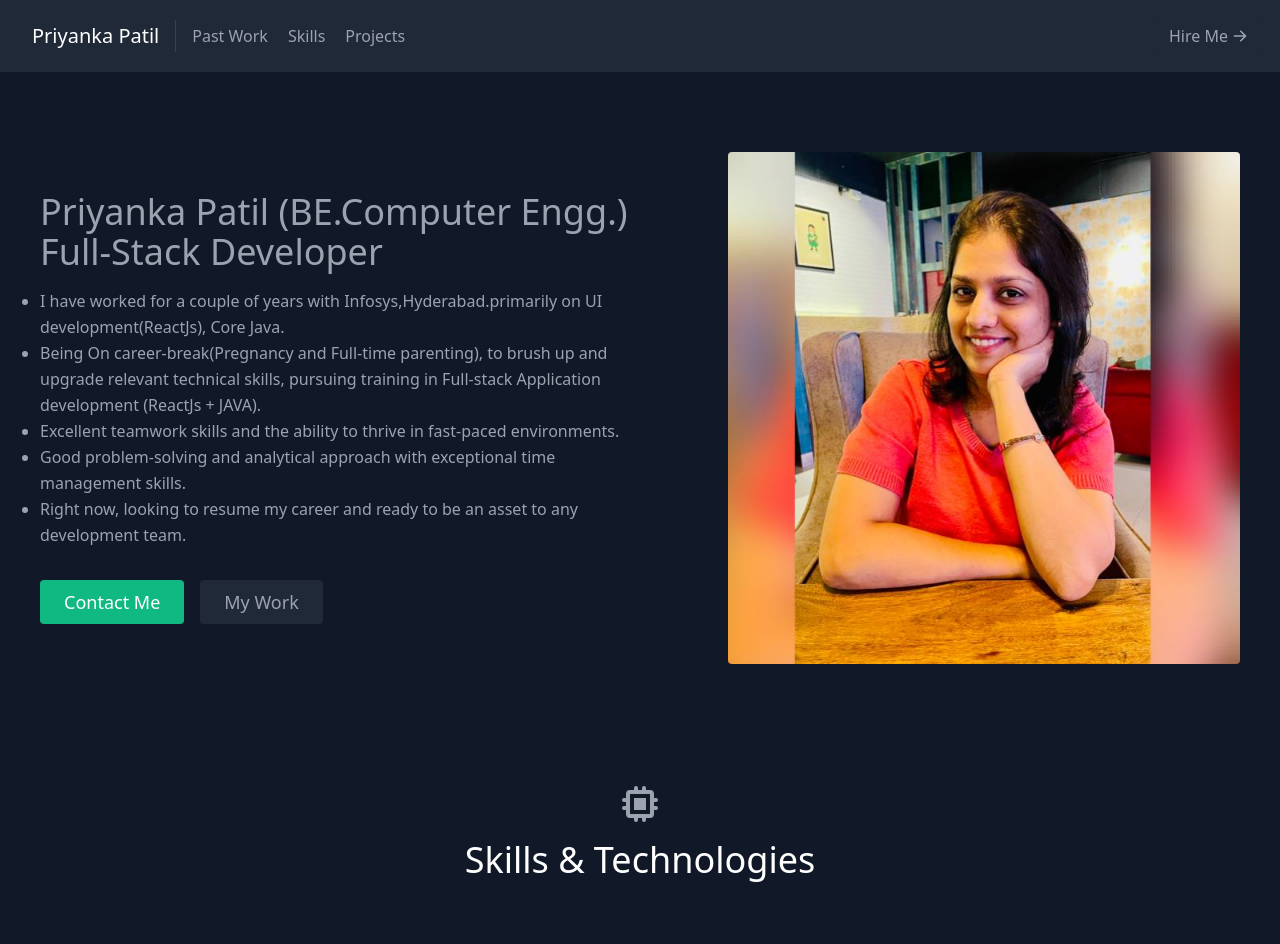
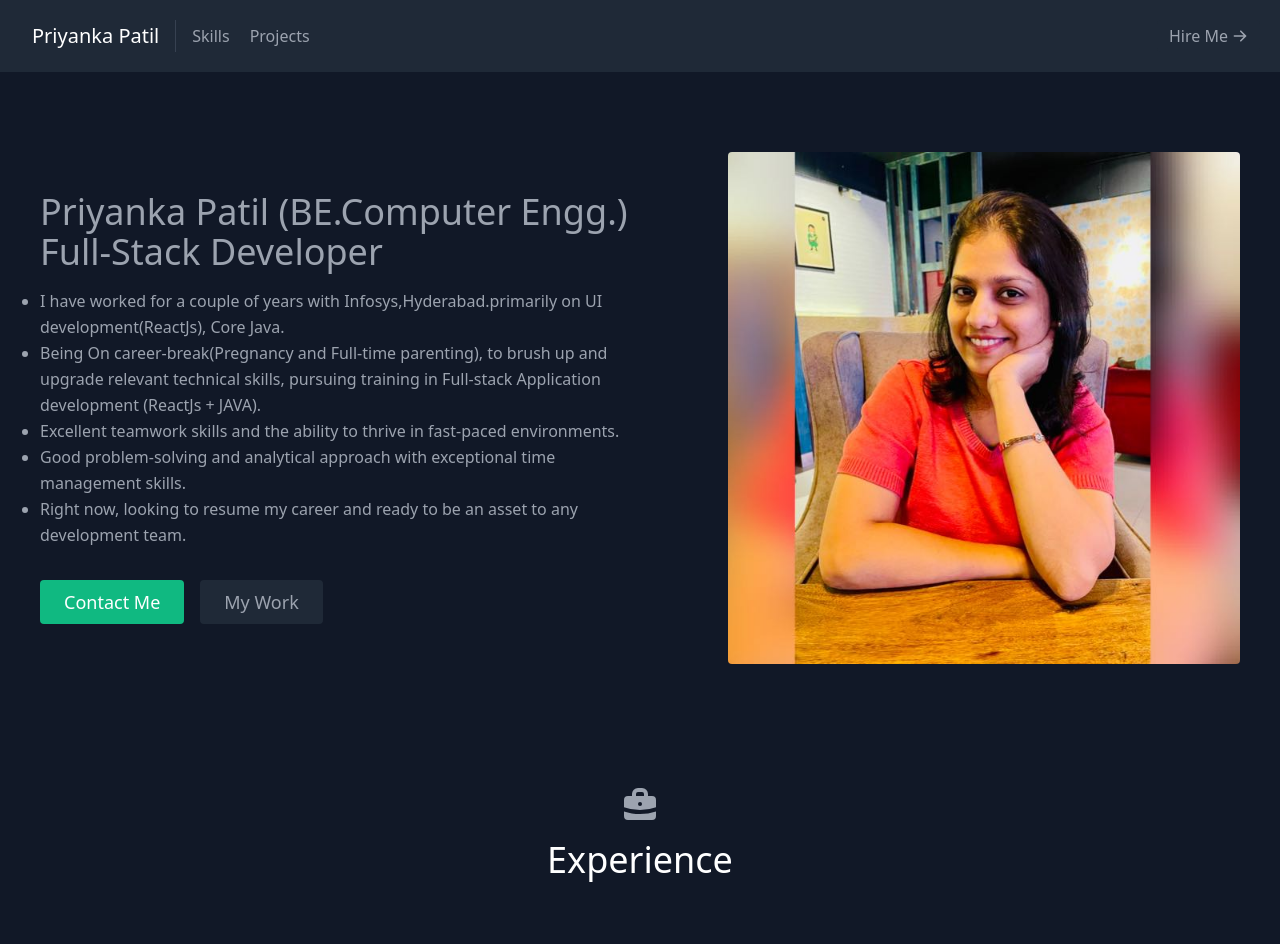
Before and after one commit to PripatOnGit/Priyanka_Patil_Portfolio_Website, a React (Create React App) app: page / in a window 1280 px wide. Shown: the top 944 px of the page. Built offline with nearby package versions, Linux system fonts and the light colour scheme.

Commit message:
Experience component updated

```diff
--- a/src/App.js
+++ b/src/App.js
@@ -13,10 +13,9 @@ export default function App() {
     <main className="text-gray-400 bg-gray-900 body-font">
       <Navbar />
       <About />
+      <Experience />
       <Skills />
       <Certification />
-
-      <Experience />
       <Projects />
       <Contact />
     </main>
--- a/src/components/Navbar.js
+++ b/src/components/Navbar.js
@@ -11,9 +11,7 @@ export default function Navbar() {
           </a>
         </a>
         <nav className="md:mr-auto md:ml-4 md:py-1 md:pl-4 md:border-l md:border-gray-700	flex flex-wrap items-center text-base justify-center">
-          <a href="#experience" className="mr-5 hover:text-white">
-            Past Work
-          </a>
+
           <a href="#skills" className="mr-5 hover:text-white">
             Skills
           </a>
```
